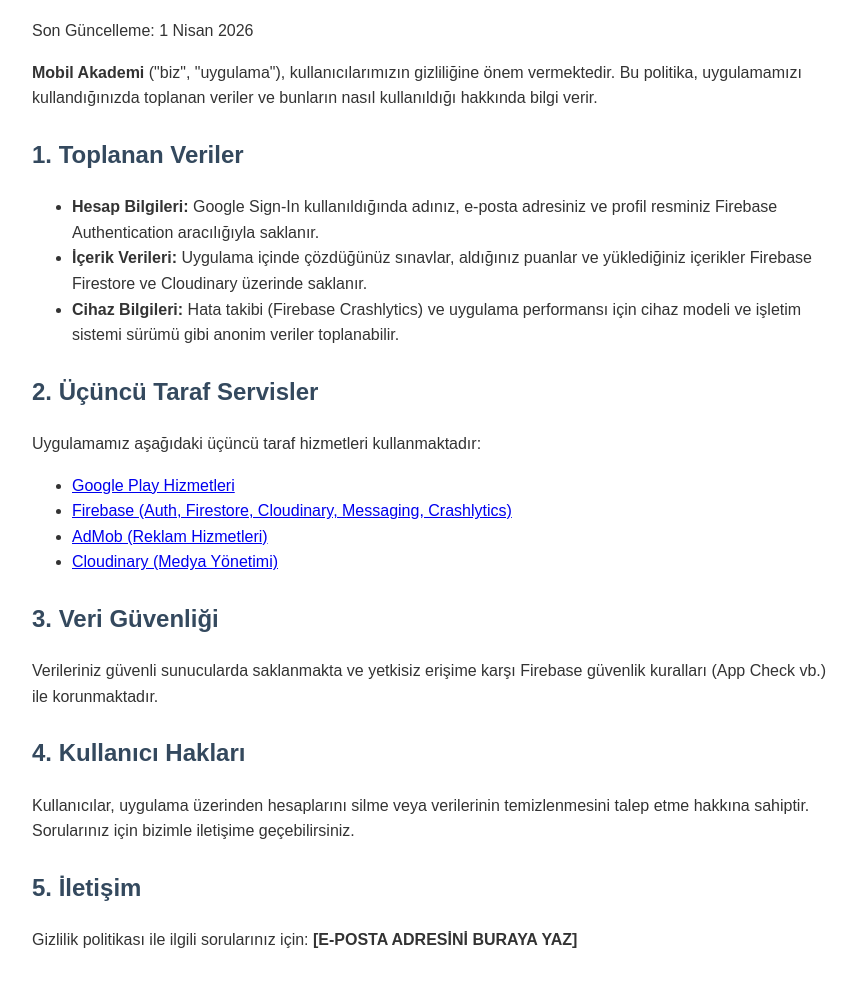
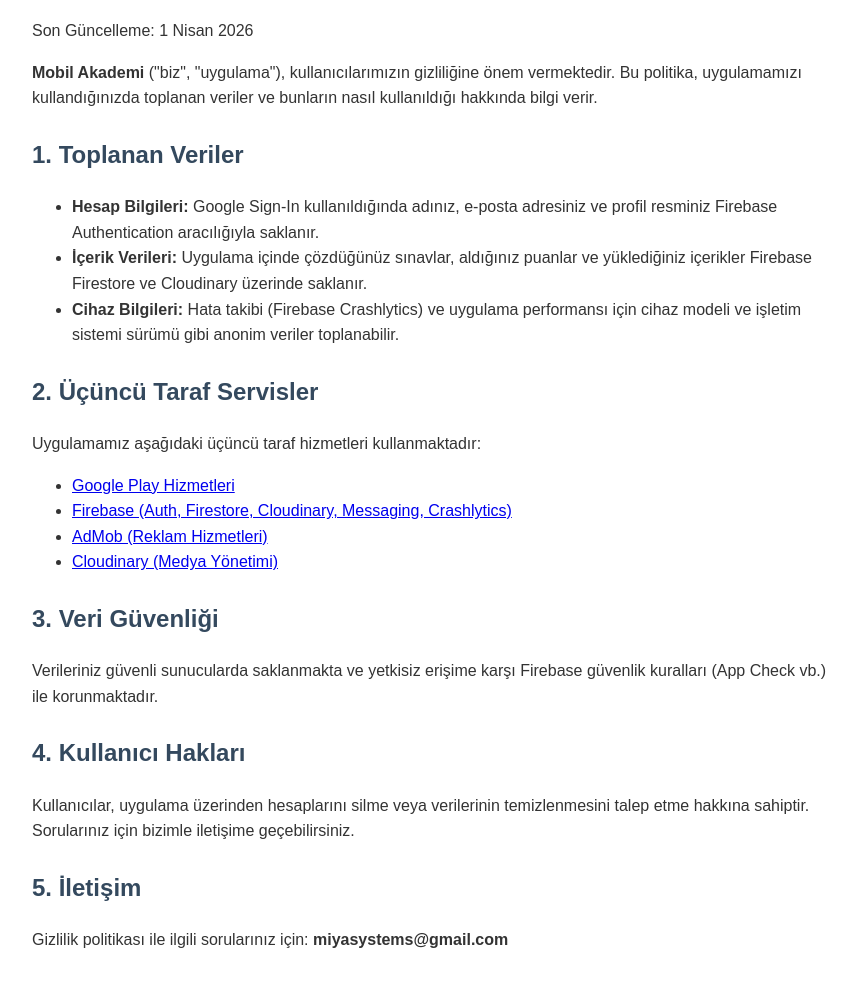
Before and after one commit to bsert/bsert.github.io, a plain HTML site: page mobilakademigizliliksozlesmesi.html in a window 1280 px wide. Shown: the part 96-1082 px from the top of the page, without its empty margins (208-1064 px from the left). Drawn offline with Linux system fonts and the light colour scheme.

Commit message:
Update contact email in privacy policy

```diff
--- a/mobilakademigizliliksozlesmesi.html
+++ b/mobilakademigizliliksozlesmesi.html
@@ -39,6 +39,6 @@
     <p>Kullanıcılar, uygulama üzerinden hesaplarını silme veya verilerinin temizlenmesini talep etme hakkına sahiptir. Sorularınız için bizimle iletişime geçebilirsiniz.</p>
 
     <h2>5. İletişim</h2>
-    <p>Gizlilik politikası ile ilgili sorularınız için: <strong>[E-POSTA ADRESİNİ BURAYA YAZ]</strong></p>
+    <p>Gizlilik politikası ile ilgili sorularınız için: <strong>miyasystems@gmail.com</strong></p>
 </body>
 </html>
```
